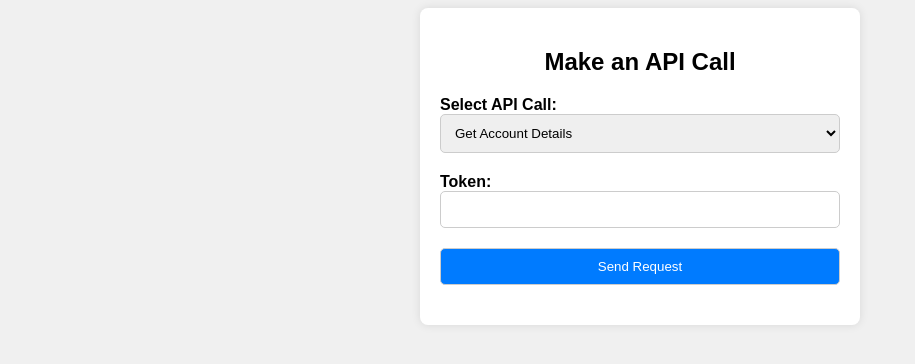
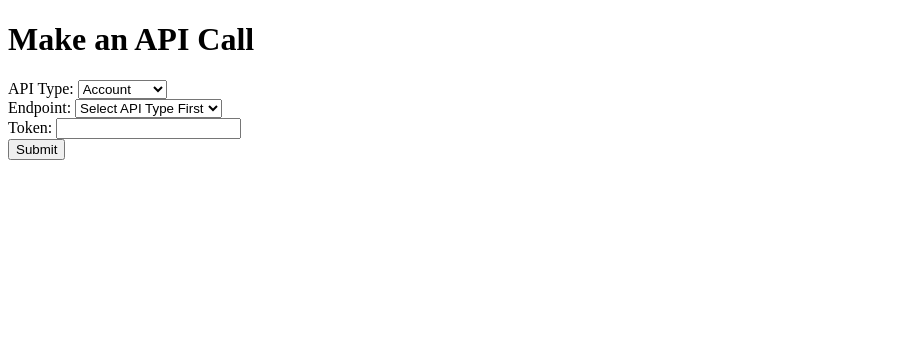
Before and after one commit to aditya-tanwar/Terraform-Code, a Flask app: page /api_call in a window 1280 px wide. Shown: the top 364 px of the page, without its empty margins (0-915 px from the left). Run offline with Flask 3, Linux system fonts and the light colour scheme; the visitor is signed in with stand-in values (Sample User, id 1).

Commit message:
updated the code

```diff
--- a/app.py
+++ b/app.py
@@ -1,53 +1,46 @@
-from flask import Flask, redirect, render_template, request, session, url_for
+from flask import Flask, redirect, render_template, request, session, url_for, jsonify
 import requests
 
 app = Flask(__name__)
-app.secret_key = 'your_secret_key_here'  # Set a secret key for session management
+app.secret_key = 'your_secret_key_here'
 
-# Hardcoded admin credentials
 ADMIN_USERNAME = 'admin'
 ADMIN_PASSWORD = 'admin'
 
 @app.route('/')
 def index():
     message = request.args.get('message')
-    return render_template('login.html')
+    return render_template('login.html', message=message)
 
 @app.route('/login', methods=['POST'])
 def login():
     username = request.form['username']
     password = request.form['password']
 
-    # Check if the submitted credentials match the admin credentials
     if username == ADMIN_USERNAME and password == ADMIN_PASSWORD:
-        # Store login status in session
         session['logged_in'] = True
         return redirect(url_for('api_call'))
     else:
-        # Redirect to login page with error message
         return redirect(url_for('index', message='Incorrect Credentials. Please try again.'))
-
 
 @app.route('/api_call', methods=['GET', 'POST'])
 def api_call():
-    # Check if user is logged in
     if 'logged_in' not in session:
-        return redirect(url_for('index'))  # Redirect to login page if not logged in
+        return redirect(url_for('index'))
 
     if request.method == 'POST':
+        api_type = request.form['api_type']
         endpoint = request.form['endpoint']
         token = request.form['token']
 
         if endpoint == 'account_details':
-            url = "https://app.terraform.io/api/v2/account/details"
+            url = f"https://app.terraform.io/api/v2/account/details"
         elif endpoint == 'list_workspaces':
             organization = request.form['organization']
             url = f"https://app.terraform.io/api/v2/organizations/{organization}/workspaces"
         elif endpoint == 'workspace_runs':
-            organization = request.form['organization']
             workspace_id = request.form['workspace_id']
             url = f"https://app.terraform.io/api/v2/workspaces/{workspace_id}/runs"
-        # Add more elif conditions for other API calls
 
         headers = {
             "Authorization": f"Bearer {token}",
@@ -62,9 +55,16 @@ def api_call():
         else:
             error_message = f"Failed to fetch data. Status code: {response.status_code}"
             return render_template('error.html', error_message=error_message)
-
     else:
         return render_template('api_call.html')
 
+@app.route('/get_endpoints/<api_type>')
+def get_endpoints(api_type):
+    api_endpoints = {
+        'account': ['account_details'],
+        'workspace': ['list_workspaces', 'workspace_runs']
+    }
+    return jsonify(api_endpoints.get(api_type, []))
+
 if __name__ == '__main__':
     app.run(debug=True)
--- a/templates/api_call.html
+++ b/templates/api_call.html
@@ -1,92 +1,64 @@
-<!DOCTYPE html>
+<!doctype html>
 <html lang="en">
 <head>
     <meta charset="UTF-8">
-    <meta name="viewport" content="width=device-width, initial-scale=1.0">
     <title>API Call</title>
-    <style>
-        body {
-            font-family: Arial, sans-serif;
-            background-color: #f0f0f0;
-        }
-        .container {
-            max-width: 400px;
-            margin: 0 auto;
-            padding: 20px;
-            background-color: #fff;
-            border-radius: 8px;
-            box-shadow: 0 0 10px rgba(0, 0, 0, 0.1);
-        }
-        h2 {
-            text-align: center;
-        }
-        label {
-            font-weight: bold;
-        }
-        select, input[type="text"], input[type="submit"] {
-            width: 100%;
-            padding: 10px;
-            margin-bottom: 20px;
-            border: 1px solid #ccc;
-            border-radius: 5px;
-            box-sizing: border-box;
-        }
-        input[type="submit"] {
-            background-color: #007bff;
-            color: #fff;
-            cursor: pointer;
-            transition: background-color 0.3s;
-        }
-        input[type="submit"]:hover {
-            background-color: #0056b3;
-        }
-    </style>
+    <script src="https://code.jquery.com/jquery-3.6.0.min.js"></script>
 </head>
 <body>
-    <div class="container">
-        <h2>Make an API Call</h2>
-        <form action="/api_call" method="POST">
-            <label for="endpoint">Select API Call:</label><br>
-            <select id="endpoint" name="endpoint">
-                <option value="account_details">Get Account Details</option>
-                <option value="list_workspaces">List Workspaces</option>
-                <option value="workspace_runs">Get Workspace Runs</option>
-                <!-- Add more options for other API calls -->
-            </select><br>
-            <label for="token">Token:</label><br>
-            <input type="text" id="token" name="token" required><br> <!-- Token input field -->
+    <h1>Make an API Call</h1>
+    <form method="post" action="{{ url_for('api_call') }}">
+        <label for="api_type">API Type:</label>
+        <select id="api_type" name="api_type">
+            <option value="account">Account</option>
+            <option value="workspace">Workspace</option>
+        </select>
+        <br>
 
-            <!-- Input field for organization name, only visible for "List Workspaces" option -->
-            <div id="organization_input" style="display: none;">
-                <label for="organization">Organization Name:</label><br>
-                <input type="text" id="organization" name="organization"><br>
-            </div>
+        <label for="endpoint">Endpoint:</label>
+        <select id="endpoint" name="endpoint">
+            <option value="">Select API Type First</option>
+        </select>
+        <br>
 
-            <!-- Input field for workspace ID, only visible for "Get Workspace Runs" option -->
-            <div id="workspace_id_input" style="display: none;">
-                <label for="workspace_id">Workspace ID:</label><br>
-                <input type="text" id="workspace_id" name="workspace_id"><br>
-            </div>
+        <div id="additional-fields"></div>
 
-            <input type="submit" value="Send Request">
-        </form>
-    </div>
+        <label for="token">Token:</label>
+        <input type="text" id="token" name="token" required>
+        <br>
+
+        <button type="submit">Submit</button>
+    </form>
 
     <script>
-        // JavaScript to show/hide input fields based on selected endpoint
-        document.getElementById('endpoint').addEventListener('change', function() {
-            var organizationInput = document.getElementById('organization_input');
-            var workspaceIdInput = document.getElementById('workspace_id_input');
-            if (this.value === 'list_workspaces') {
-                organizationInput.style.display = 'block';
-            } else {
-                organizationInput.style.display = 'none';
-            }
-            if (this.value === 'workspace_runs') {
-                workspaceIdInput.style.display = 'block';
-            } else {
-                workspaceIdInput.style.display = 'none';
-            }
+        $(document).ready(function() {
+            $('#api_type').change(function() {
+                var apiType = $(this).val();
+                $.ajax({
+                    url: '/get_endpoints/' + apiType,
+                    method: 'GET',
+                    success: function(data) {
+                        $('#endpoint').empty();
+                        $('#endpoint').append('<option value="">Select Endpoint</option>');
+                        $.each(data, function(index, value) {
+                            $('#endpoint').append('<option value="' + value + '">' + value + '</option>');
+                        });
+                    }
+                });
+            });
+
+            $('#endpoint').change(function() {
+                var endpoint = $(this).val();
+                if (endpoint === 'list_workspaces' || endpoint === 'workspace_runs') {
+                    $('#additional-fields').html('<label for="organization">Organization:</label><input type="text" id="organization" name="organization" required><br>');
+                } else {
+                    $('#additional-fields').empty();
+                }
+
+                if (endpoint === 'workspace_runs') {
+                    $('#additional-fields').append('<label for="workspace_id">Workspace ID:</label><input type="text" id="workspace_id" name="workspace_id" required><br>');
+                }
+            });
         });
     </script>
 </body>
--- a/templates/login.html
+++ b/templates/login.html
@@ -46,15 +46,15 @@
     <!-- Logo and Application Name -->
     <div style="text-align: center; margin-bottom: 20px;">
         <img src="/static/terraform_logo.png" alt="Terraform Logo" style="height: 50px;">
-        <h1>Terraform API Runner</h1>
+        <h1 style="color: #333;">Terraform API Runner</h1>
     </div>
 
     <div class="container">
         <h2>Login</h2>
         <form id="loginForm" action="/login" method="POST">
-            <label for="username">Username:</label><br>
+            <label for="username">Username:</label>
             <input type="text" id="username" name="username" required><br> <!-- Username input field -->
-            <label for="password">Password:</label><br>
+            <label for="password">Password:</label>
             <input type="password" id="password" name="password" required><br> <!-- Password input field -->
             <input type="submit" value="Login">
         </form>
```
